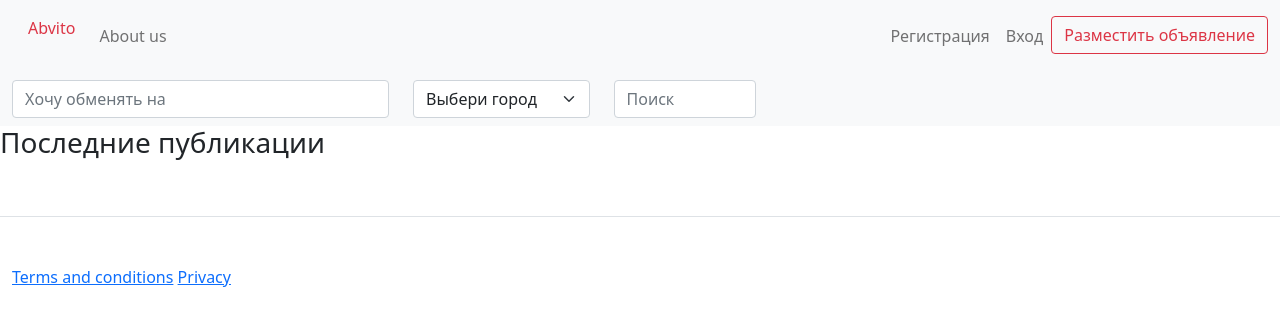
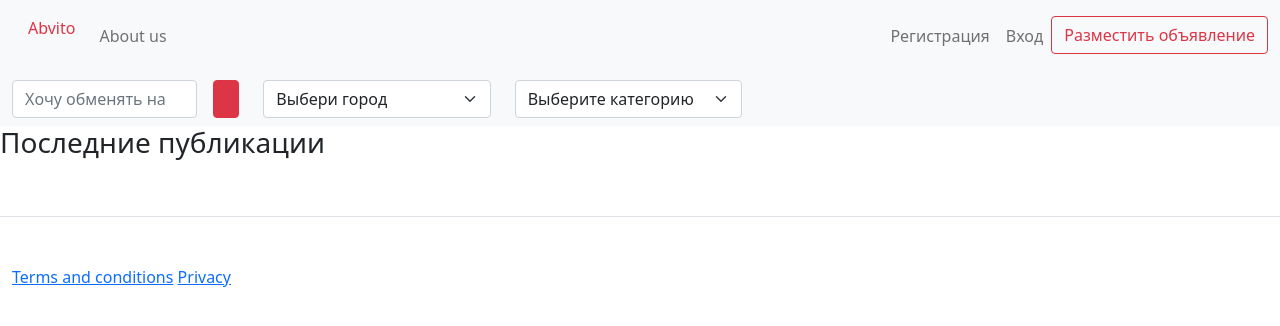
Before and after one commit to nikBaben/ABVITO_FLASK, a Flask app: page / in a window 1280 px wide. Shown: the top 326 px of the page. Run offline with Flask 2, Linux system fonts and the light colour scheme; data that the repository does not hold is empty.

Commit message:
add worker category

```diff
--- a/templates/index.html
+++ b/templates/index.html
@@ -32,8 +32,13 @@
           <nav class="navbar navbar-expand-lg navbar-light bg-light">
               <div class="container-fluid">
                   <div class="row">
-                      <div class="col-sm-6">
-                          <input class="form-control me-2" type="search" placeholder="Хочу обменять на" aria-label="Search">
+                          <div class="col">
+                          <form class="d-flex" action="{{ url_for('search') }}">
+                <input name="text" class="form-control me-3" type="search" placeholder="Хочу обменять на " aria-label="Поиск">
+                <button class="btn btn-danger" type="submit">
+                    <i class="bi-search"></i>
+                </button>
+            </form>
                       </div>
                       <div class="col">
                           <select class="form-select" aria-label="form-select">
@@ -42,14 +47,14 @@
   <option value="2">Санкт-Петербург</option>
 </select>
                       </div>
-                      <div class="col">
-                          <form class="d-flex" action="{{ url_for('search') }}">
-                <input name="text" class="form-control me-2" type="search" placeholder="Поиск" aria-label="Поиск">
-                <button class="btn btn-light" type="submit">
-                    <i class="bi-search"></i>
-                </button>
-            </form>
+                           <div class="col">
+                         <select class="form-select" aria-label="form-select">
+                              <option selected>Выберите категорию</option>
+                              <option value=""></option>
+                              <option value="2">Животные</option>
+                          </select>
                       </div>
+
                   </div>
               </div>
           </nav>
```
Also changed, not shown: templates/post_detail.html (line endings or trailing spaces).
